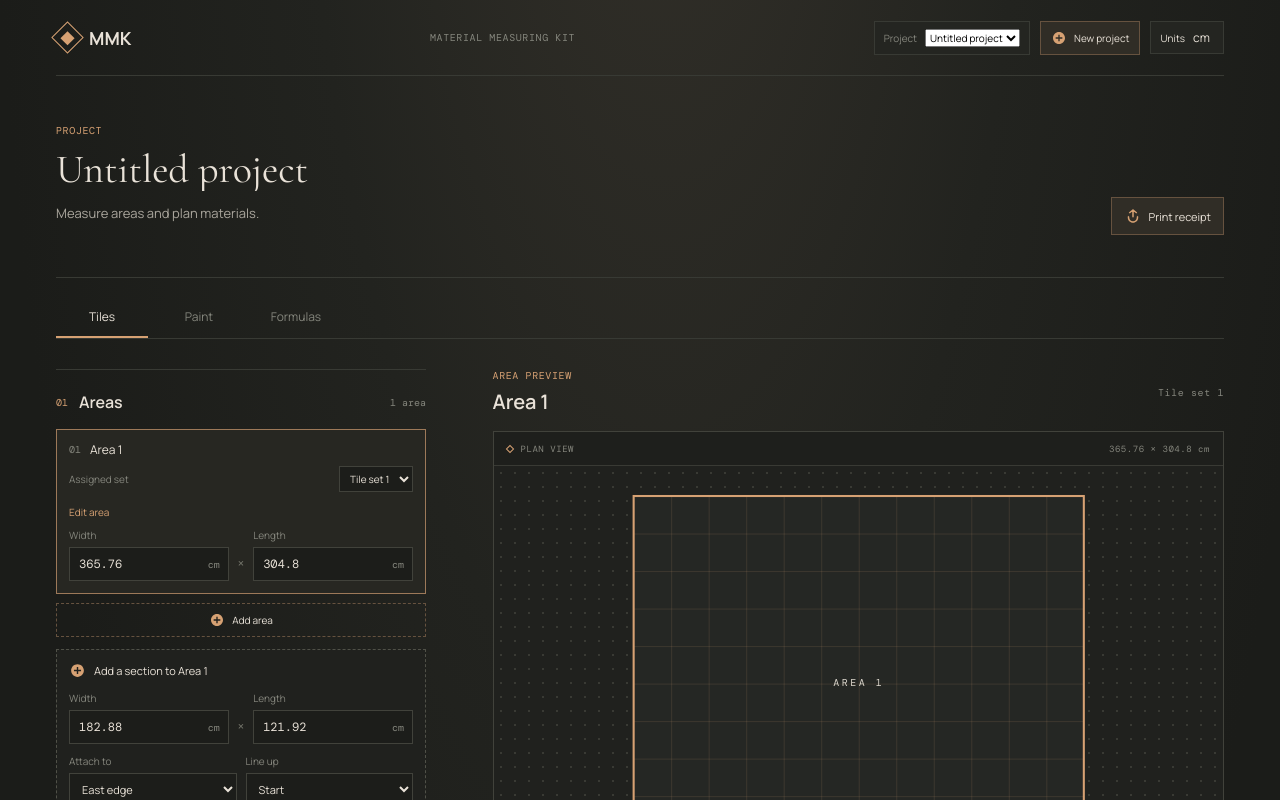
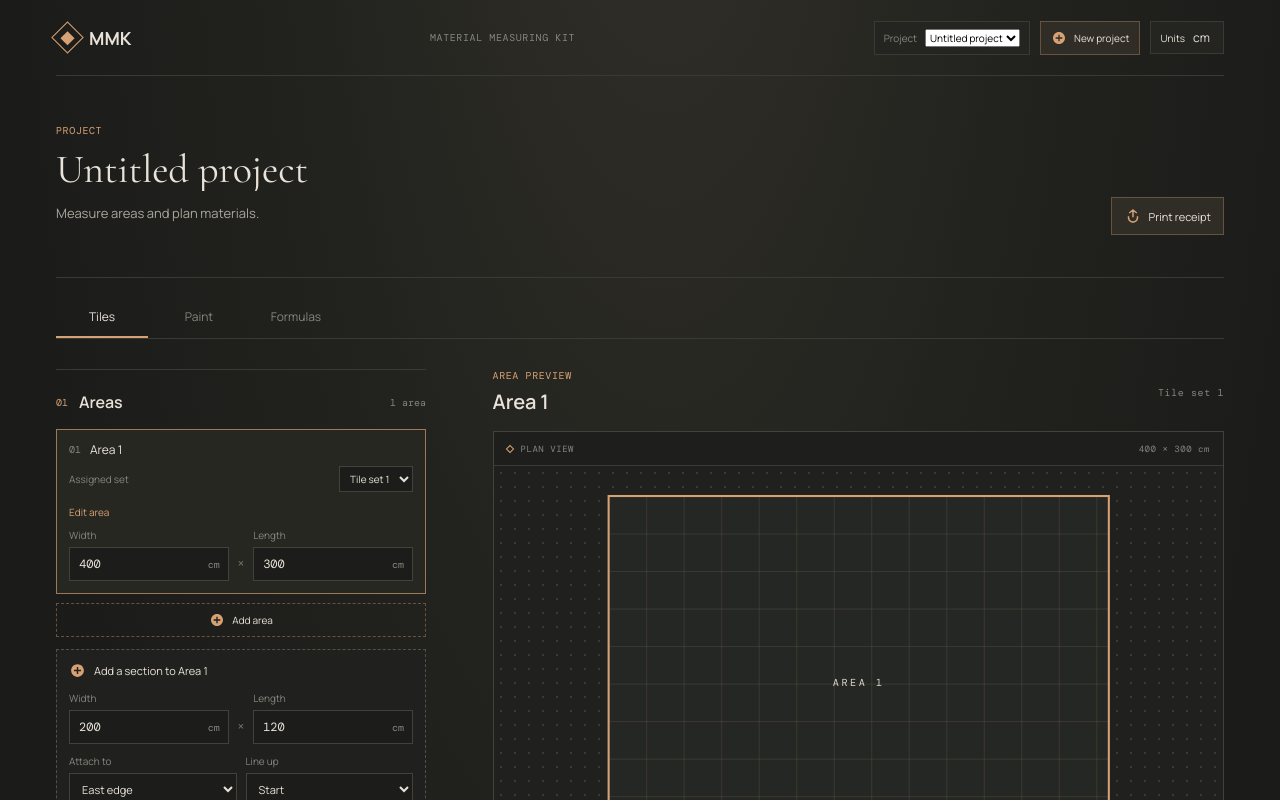
Before and after one commit to mcarmmsss/MMK, a React (Vite) app: page / in a window 1280 px wide. Shown: the top 800 px of the page. Built offline with nearby package versions, Linux system fonts and the light colour scheme.

Commit message:
Improve numeric input editing defaults

```diff
--- a/src/App.tsx
+++ b/src/App.tsx
@@ -1,4 +1,4 @@
-import { useEffect, useState } from 'react'
+import { useEffect, useRef, useState } from 'react'
 import addIcon from '../SVG/Add_ring_fill.svg'
 import moneyIcon from '../SVG/philippine-peso.svg'
 import moveIcon from '../SVG/move.svg'
@@ -42,11 +42,11 @@ function createId() {
 }
 
 function createTileSet(name = 'Tile set 1'): TileSet {
-  return { id: createId(), name, width: 12, height: 12, rotated: false, wasteOn: false, wastePercent: 10, priceOpen: false, priceMode: 'tile', unitPrice: 0, tilesPerBox: 8 }
+  return { id: createId(), name, width: 30 / 2.54, height: 30 / 2.54, rotated: false, wasteOn: false, wastePercent: 10, priceOpen: false, priceMode: 'tile', unitPrice: 0, tilesPerBox: 8 }
 }
 
 function createPaintSettings(): PaintSettings {
-  return { source: 'outline', manualArea: 25, manualUnit: 'm2', wallHeight: 96, openings: [], openingArea: 0, openingAreaUnit: 'm2', coats: 1, volume: 'litres', unitPrice: 0 }
+  return { source: 'outline', manualArea: 25, manualUnit: 'm2', wallHeight: 240 / 2.54, openings: [], openingArea: 0, openingAreaUnit: 'm2', coats: 1, volume: 'litres', unitPrice: 0 }
 }
 
 function createTileCalculation(): TileCalculation {
@@ -55,7 +55,34 @@ function createTileCalculation(): TileCalculation {
 
 function createProject(name = 'Untitled project'): Project {
   const tileSet = createTileSet()
-  return { id: createId(), name, areas: [{ id: 1, name: 'Area 1', tileSetId: tileSet.id, sections: [{ id: 1, x: 0, y: 0, width: 144, height: 120 }], paint: createPaintSettings(), tileCalculation: createTileCalculation() }], tileSets: [tileSet] }
+  return { id: createId(), name, areas: [{ id: 1, name: 'Area 1', tileSetId: tileSet.id, sections: [{ id: 1, x: 0, y: 0, width: 400 / 2.54, height: 300 / 2.54 }], paint: createPaintSettings(), tileCalculation: createTileCalculation() }], tileSets: [tileSet] }
+}
+
+type NumericInputProps = Omit<React.InputHTMLAttributes<HTMLInputElement>, 'type' | 'value' | 'onChange'> & {
+  value: number
+  onValueChange: (value: number) => void
+}
+
+function NumericInput({ value, onValueChange, ...props }: NumericInputProps) {
+  const [draft, setDraft] = useState(String(value))
+  const inputRef = useRef<HTMLInputElement>(null)
+
+  useEffect(() => {
+    if (document.activeElement !== inputRef.current) setDraft(String(value))
+  }, [value])
+
+  return <input
+    {...props}
+    ref={inputRef}
+    type="number"
+    value={draft}
+    onChange={(event) => {
+      const next = event.target.value
+      setDraft(next)
+      if (next !== '' && Number.isFinite(Number(next))) onValueChange(Number(next))
+    }}
+    onBlur={() => setDraft(String(value))}
+  />
 }
 
 function loadProjects(): Project[] {
@@ -373,8 +400,8 @@ function App() {
   const [selectedId, setSelectedId] = useState(1)
   const [attachSide, setAttachSide] = useState<Side>('east')
   const [alignment, setAlignment] = useState<Alignment>('start')
-  const [newWidth, setNewWidth] = useState(() => Number(fromInches(toInches(6, 'ft'), defaultUnit).toFixed(2)))
-  const [newHeight, setNewHeight] = useState(() => Number(fromInches(toInches(4, 'ft'), defaultUnit).toFixed(2)))
+  const [newWidth, setNewWidth] = useState(200)
+  const [newHeight, setNewHeight] = useState(120)
   const [notice, setNotice] = useState('')
   const [drag, setDrag] = useState<DragState | null>(null)
 
@@ -537,7 +564,7 @@ function App() {
   }
 
   function addOpening() {
-    updatePaint((paint) => ({ ...paint, openings: [...paint.openings, { id: Math.max(0, ...paint.openings.map((opening) => opening.id)) + 1, count: 1, width: 36, height: 80 }] }))
+    updatePaint((paint) => ({ ...paint, openings: [...paint.openings, { id: Math.max(0, ...paint.openings.map((opening) => opening.id)) + 1, count: 1, width: 90 / 2.54, height: 200 / 2.54 }] }))
   }
 
   function removeOpening(id: number) {
@@ -701,9 +728,9 @@ function App() {
                   <button className="area-edit-button" type="button" onClick={() => selectArea(area)}>Edit area</button>
                   {area.id === selectedArea.id && <div className="section-dimensions">
                     {sections.map((section, sectionIndex) => <div className="dimension-pair" key={section.id}>
-                      <label><span>{sectionIndex === 0 ? 'Width' : `Section ${sectionIndex + 1} width`}</span><span className="input-wrap"><input type="number" min="0.1" step="0.1" value={displayLength(section.width, unit)} onChange={(event) => updateSection(section.id, 'width', Number(event.target.value))} /><small>{unit}</small></span></label>
+                      <label><span>{sectionIndex === 0 ? 'Width' : `Section ${sectionIndex + 1} width`}</span><span className="input-wrap"><NumericInput min="0.1" step="0.1" value={Number(displayLength(section.width, unit))} onValueChange={(value) => updateSection(section.id, 'width', value)} /><small>{unit}</small></span></label>
                       <span className="dimension-times">×</span>
-                      <label><span>Length</span><span className="input-wrap"><input type="number" min="0.1" step="0.1" value={displayLength(section.height, unit)} onChange={(event) => updateSection(section.id, 'height', Number(event.target.value))} /><small>{unit}</small></span></label>
+                      <label><span>Length</span><span className="input-wrap"><NumericInput min="0.1" step="0.1" value={Number(displayLength(section.height, unit))} onValueChange={(value) => updateSection(section.id, 'height', value)} /><small>{unit}</small></span></label>
                       {sections.length > 1 && <button className="remove-subsection" type="button" onClick={() => removeSection(section.id)} aria-label={`Remove section ${sectionIndex + 1}`}><img src={trashIcon} alt="" /></button>}
                     </div>)}
                   </div>}
@@ -714,9 +741,9 @@ function App() {
             <div className="attach-box">
               <div className="attach-title"><img src={addIcon} alt="" /><span>Add a section to {selectedArea.name}</span></div>
               <div className="attach-dimensions">
-                <label><span>Width</span><span className="input-wrap"><input type="number" min="0.1" step="0.1" value={newWidth} onChange={(event) => setNewWidth(Number(event.target.value))} /><small>{unit}</small></span></label>
+                <label><span>Width</span><span className="input-wrap"><NumericInput min="0.1" step="0.1" value={newWidth} onValueChange={setNewWidth} /><small>{unit}</small></span></label>
                 <span className="dimension-times">×</span>
-                <label><span>Length</span><span className="input-wrap"><input type="number" min="0.1" step="0.1" value={newHeight} onChange={(event) => setNewHeight(Number(event.target.value))} /><small>{unit}</small></span></label>
+                <label><span>Length</span><span className="input-wrap"><NumericInput min="0.1" step="0.1" value={newHeight} onValueChange={setNewHeight} /><small>{unit}</small></span></label>
               </div>
               <div className="attach-options">
                 <label><span>Attach to</span><select value={attachSide} onChange={(event) => setAttachSide(event.target.value as Side)}><option value="north">North edge</option><option value="east">East edge</option><option value="south">South edge</option><option value="west">West edge</option></select></label>
@@ -733,7 +760,7 @@ function App() {
             <div className="segmented-control calculation-mode"><button className={selectedArea.tileCalculation.mode === 'layout' ? 'active' : ''} type="button" aria-pressed={selectedArea.tileCalculation.mode === 'layout'} onClick={() => updateTileCalculation((calculation) => ({ ...calculation, mode: 'layout' }))}>Placement</button><button className={selectedArea.tileCalculation.mode === 'simple' ? 'active' : ''} type="button" aria-pressed={selectedArea.tileCalculation.mode === 'simple'} onClick={() => updateTileCalculation((calculation) => ({ ...calculation, mode: 'simple' }))}>Simple area</button></div>
             {selectedArea.tileCalculation.mode === 'layout' && <>
               <label className="tile-layout-select"><span>Placement layout</span><select value={selectedArea.tileCalculation.layout} onChange={(event) => updateTileCalculation((calculation) => ({ ...calculation, layout: event.target.value as TileLayout }))}><option value="straight">Straight / grid</option><option value="running-bond">Running bond</option><option value="diagonal">Diagonal</option><option value="herringbone">Herringbone</option></select></label>
-              {selectedArea.tileCalculation.layout === 'running-bond' && <div className="bond-offset-fields"><label className="tile-layout-select"><span>Row offset</span><select value={selectedArea.tileCalculation.bondOffsetMode} onChange={(event) => updateTileCalculation((calculation) => ({ ...calculation, bondOffsetMode: event.target.value as BondOffsetMode }))}><option value="half">Half tile</option><option value="third">Third tile</option><option value="custom">Custom fraction</option></select></label>{selectedArea.tileCalculation.bondOffsetMode === 'custom' && <label className="tile-layout-select"><span>Offset of tile width</span><span className="input-wrap"><input type="number" min="5" max="95" step="1" value={Math.round(selectedArea.tileCalculation.customBondOffset * 100)} onChange={(event) => updateTileCalculation((calculation) => ({ ...calculation, customBondOffset: Math.min(0.95, Math.max(0.05, Number(event.target.value) / 100)) }))} /><small>%</small></span></label>}</div>}
+              {selectedArea.tileCalculation.layout === 'running-bond' && <div className="bond-offset-fields"><label className="tile-layout-select"><span>Row offset</span><select value={selectedArea.tileCalculation.bondOffsetMode} onChange={(event) => updateTileCalculation((calculation) => ({ ...calculation, bondOffsetMode: event.target.value as BondOffsetMode }))}><option value="half">Half tile</option><option value="third">Third tile</option><option value="custom">Custom fraction</option></select></label>{selectedArea.tileCalculation.bondOffsetMode === 'custom' && <label className="tile-layout-select"><span>Offset of tile width</span><span className="input-wrap"><NumericInput min="5" max="95" step="1" value={Math.round(selectedArea.tileCalculation.customBondOffset * 100)} onValueChange={(value) => updateTileCalculation((calculation) => ({ ...calculation, customBondOffset: Math.min(0.95, Math.max(0.05, value / 100)) }))} /><small>%</small></span></label>}</div>}
               {selectedArea.tileCalculation.layout === 'herringbone' && <p className="section-description layout-note">A 2:1 tile proportion gives the standard herringbone pattern. Other proportions use an approximate count.</p>}
             </>}
           </section>
@@ -745,9 +772,9 @@ function App() {
             <p className="tile-set-assignment">Assigned to {activeProject.areas.filter((area) => area.tileSetId === editingTileSet.id).map((area) => area.name).join(', ') || 'no areas'}</p>
             <div className="section-heading tile-settings-heading"><span className="tile-settings-label">Tile dimensions</span><button className={`icon-control rotate-control ${editingTileSet.rotated ? 'is-active' : ''}`} type="button" onClick={() => updateEditingTileSet((tileSet) => ({ ...tileSet, rotated: !tileSet.rotated }))} aria-label="Rotate tile layout" title="Rotate tile layout"><img src={rotateIcon} alt="" /></button></div>
             <div className="tile-inputs">
-              <label><span>Width</span><span className="input-wrap"><input type="number" min="0.1" step="0.1" value={displayLength(editingTileSet.width, unit)} onChange={(event) => updateEditingTileSet((tileSet) => ({ ...tileSet, width: toInches(Number(event.target.value), unit) }))} /><small>{unit}</small></span></label>
+              <label><span>Width</span><span className="input-wrap"><NumericInput min="0.1" step="0.1" value={Number(displayLength(editingTileSet.width, unit))} onValueChange={(value) => updateEditingTileSet((tileSet) => ({ ...tileSet, width: toInches(value, unit) }))} /><small>{unit}</small></span></label>
               <span className="dimension-times">×</span>
-              <label><span>Length</span><span className="input-wrap"><input type="number" min="0.1" step="0.1" value={displayLength(editingTileSet.height, unit)} onChange={(event) => updateEditingTileSet((tileSet) => ({ ...tileSet, height: toInches(Number(event.target.value), unit) }))} /><small>{unit}</small></span></label>
+              <label><span>Length</span><span className="input-wrap"><NumericInput min="0.1" step="0.1" value={Number(displayLength(editingTileSet.height, unit))} onValueChange={(value) => updateEditingTileSet((tileSet) => ({ ...tileSet, height: toInches(value, unit) }))} /><small>{unit}</small></span></label>
             </div>
             <div className="tile-swatch-row"><span className="tile-swatch" style={{ aspectRatio: `${editingWidth} / ${editingHeight}` }} /><span>{editingTileSet.rotated ? 'Rotated' : 'Default orientation'}</span><span className="tile-unit-note">{displayLength(editingWidth, unit)} × {displayLength(editingHeight, unit)} {unit}</span></div>
           </section>
@@ -755,7 +782,7 @@ function App() {
           <section className="control-section waste-section">
             <div className="section-heading"><div><span className="step-index">04</span><h2>Wastage</h2></div><button className={`switch ${editingTileSet.wasteOn ? 'is-on' : ''}`} type="button" role="switch" aria-checked={editingTileSet.wasteOn} aria-label="Include wastage" onClick={() => updateEditingTileSet((tileSet) => ({ ...tileSet, wasteOn: !tileSet.wasteOn }))}><span /></button></div>
             <p className="section-description">Percentage added to the base tile count.</p>
-            {editingTileSet.wasteOn && <label className="waste-input"><span><img src={percentIcon} alt="" /> Wastage</span><span className="input-wrap"><input type="number" min="0" max="100" step="1" value={editingTileSet.wastePercent} onChange={(event) => updateEditingTileSet((tileSet) => ({ ...tileSet, wastePercent: Math.min(100, Math.max(0, Number(event.target.value))) }))} /><small>%</small></span></label>}
+            {editingTileSet.wasteOn && <label className="waste-input"><span><img src={percentIcon} alt="" /> Wastage</span><span className="input-wrap"><NumericInput min="0" max="100" step="1" value={editingTileSet.wastePercent} onValueChange={(value) => updateEditingTileSet((tileSet) => ({ ...tileSet, wastePercent: Math.min(100, Math.max(0, value)) }))} /><small>%</small></span></label>}
           </section>
         </aside>
 
@@ -815,8 +842,8 @@ function App() {
           {assignedTileSet.priceOpen && <div className="price-panel">
             <div className="price-panel-heading"><div><img src={packageIcon} alt="" /><span>Sold by</span></div><div className="segmented-control"><button className={assignedTileSet.priceMode === 'tile' ? 'active' : ''} type="button" onClick={() => updateAssignedTileSet((tileSet) => ({ ...tileSet, priceMode: 'tile' }))}>Tile</button><button className={assignedTileSet.priceMode === 'box' ? 'active' : ''} type="button" onClick={() => updateAssignedTileSet((tileSet) => ({ ...tileSet, priceMode: 'box' }))}>Box</button></div></div>
             <div className="price-fields">
-              <label><span>Price per {assignedTileSet.priceMode}</span><span className="currency-input"><span>₱</span><input type="number" min="0" step="0.01" value={assignedTileSet.unitPrice} onChange={(event) => updateAssignedTileSet((tileSet) => ({ ...tileSet, unitPrice: Math.max(0, Number(event.target.value)) }))} /></span></label>
-              {assignedTileSet.priceMode === 'box' && <label><span>Tiles per box</span><span className="input-wrap"><input type="number" min="1" step="1" value={assignedTileSet.tilesPerBox} onChange={(event) => updateAssignedTileSet((tileSet) => ({ ...tileSet, tilesPerBox: Math.max(1, Number(event.target.value)) }))} /><small>tiles</small></span></label>}
+              <label><span>Price per {assignedTileSet.priceMode}</span><span className="currency-input"><span>₱</span><NumericInput min="0" step="0.01" value={assignedTileSet.unitPrice} onValueChange={(value) => updateAssignedTileSet((tileSet) => ({ ...tileSet, unitPrice: Math.max(0, value) }))} /></span></label>
+              {assignedTileSet.priceMode === 'box' && <label><span>Tiles per box</span><span className="input-wrap"><NumericInput min="1" step="1" value={assignedTileSet.tilesPerBox} onValueChange={(value) => updateAssignedTileSet((tileSet) => ({ ...tileSet, tilesPerBox: Math.max(1, value) }))} /><small>tiles</small></span></label>}
             </div>
             <div className="price-result"><span>{assignedTileSet.priceMode === 'box' ? `${boxCount} ${boxCount === 1 ? 'box' : 'boxes'} · ${boxCount * assignedTileSet.tilesPerBox} tiles` : `${materialTiles.toLocaleString()} tiles`}</span><strong>{formatMoney(priceTotal)}</strong></div>
           </div>}
@@ -836,28 +863,25 @@ function App() {
           </div>
           {selectedArea.paint.source === 'outline' ? <>
             <div className="paint-outline-summary"><span>Wall outline from {sections.length} {sections.length === 1 ? 'section' : 'sections'}</span><strong>{(outlinePerimeter(sections) * 0.0254).toFixed(2)} m perimeter</strong></div>
-            <label className="paint-field"><span>Wall height</span><span className="input-wrap"><input type="number" min="0.1" step="0.1" value={displayLength(selectedArea.paint.wallHeight, unit)} onChange={(event) => {
-              const value = Number(event.target.value)
+            <label className="paint-field"><span>Wall height</span><span className="input-wrap"><NumericInput min="0.1" step="0.1" value={Number(displayLength(selectedArea.paint.wallHeight, unit))} onValueChange={(value) => {
               if (value > 0) updatePaint((paint) => ({ ...paint, wallHeight: toInches(value, unit) }))
             }} /><small>{unit}</small></span></label>
             <div className="opening-heading"><span>Openings to subtract</span><button className="new-tile-set-button" type="button" onClick={addOpening}><img src={addIcon} alt="" /> Add opening</button></div>
             {selectedArea.paint.openings.map((opening, index) => <div className="opening-row" key={opening.id}>
-              <label><span>Count</span><span className="input-wrap"><input type="number" min="0" step="1" value={opening.count} onChange={(event) => updateOpening(opening.id, (current) => ({ ...current, count: Math.max(0, Math.floor(Number(event.target.value) || 0)) }))} /><small>×</small></span></label>
-              <label><span>Width</span><span className="input-wrap"><input type="number" min="0.1" step="0.1" value={displayLength(opening.width, unit)} onChange={(event) => {
-                const value = Number(event.target.value)
+              <label><span>Count</span><span className="input-wrap"><NumericInput min="0" step="1" value={opening.count} onValueChange={(value) => updateOpening(opening.id, (current) => ({ ...current, count: Math.max(0, Math.floor(value)) }))} /><small>×</small></span></label>
+              <label><span>Width</span><span className="input-wrap"><NumericInput min="0.1" step="0.1" value={Number(displayLength(opening.width, unit))} onValueChange={(value) => {
                 if (value > 0) updateOpening(opening.id, (current) => ({ ...current, width: toInches(value, unit) }))
               }} /><small>{unit}</small></span></label>
-              <label><span>Height</span><span className="input-wrap"><input type="number" min="0.1" step="0.1" value={displayLength(opening.height, unit)} onChange={(event) => {
-                const value = Number(event.target.value)
+              <label><span>Height</span><span className="input-wrap"><NumericInput min="0.1" step="0.1" value={Number(displayLength(opening.height, unit))} onValueChange={(value) => {
                 if (value > 0) updateOpening(opening.id, (current) => ({ ...current, height: toInches(value, unit) }))
               }} /><small>{unit}</small></span></label>
               <button className="remove-subsection" type="button" onClick={() => removeOpening(opening.id)} aria-label={`Remove opening ${index + 1}`}><img src={trashIcon} alt="" /></button>
             </div>)}
-            <label className="paint-field"><span>Additional opening area</span><div className="area-input-pair"><span className="input-wrap"><input type="number" min="0" step="0.1" value={selectedArea.paint.openingArea} onChange={(event) => updatePaint((paint) => ({ ...paint, openingArea: Math.max(0, Number(event.target.value) || 0) }))} /><small>{selectedArea.paint.openingAreaUnit === 'm2' ? 'm²' : 'ft²'}</small></span><select aria-label="Additional opening area units" value={selectedArea.paint.openingAreaUnit} onChange={(event) => updatePaint((paint) => ({ ...paint, openingAreaUnit: event.target.value as AreaUnit }))}><option value="m2">m²</option><option value="ft2">ft²</option></select></div></label>
-          </> : <label className="paint-field"><span>Painted area</span><div className="area-input-pair"><span className="input-wrap"><input type="number" min="0" step="0.1" value={selectedArea.paint.manualArea} onChange={(event) => updatePaint((paint) => ({ ...paint, manualArea: Math.max(0, Number(event.target.value) || 0) }))} /><small>{selectedArea.paint.manualUnit === 'm2' ? 'm²' : 'ft²'}</small></span><select aria-label="Painted area units" value={selectedArea.paint.manualUnit} onChange={(event) => updatePaint((paint) => ({ ...paint, manualUnit: event.target.value as AreaUnit }))}><option value="m2">m²</option><option value="ft2">ft²</option></select></div></label>}
+            <label className="paint-field"><span>Additional opening area</span><div className="area-input-pair"><span className="input-wrap"><NumericInput min="0" step="0.1" value={selectedArea.paint.openingArea} onValueChange={(value) => updatePaint((paint) => ({ ...paint, openingArea: Math.max(0, value) }))} /><small>{selectedArea.paint.openingAreaUnit === 'm2' ? 'm²' : 'ft²'}</small></span><select aria-label="Additional opening area units" value={selectedArea.paint.openingAreaUnit} onChange={(event) => updatePaint((paint) => ({ ...paint, openingAreaUnit: event.target.value as AreaUnit }))}><option value="m2">m²</option><option value="ft2">ft²</option></select></div></label>
+          </> : <label className="paint-field"><span>Painted area</span><div className="area-input-pair"><span className="input-wrap"><NumericInput min="0" step="0.1" value={selectedArea.paint.manualArea} onValueChange={(value) => updatePaint((paint) => ({ ...paint, manualArea: Math.max(0, value) }))} /><small>{selectedArea.paint.manualUnit === 'm2' ? 'm²' : 'ft²'}</small></span><select aria-label="Painted area units" value={selectedArea.paint.manualUnit} onChange={(event) => updatePaint((paint) => ({ ...paint, manualUnit: event.target.value as AreaUnit }))}><option value="m2">m²</option><option value="ft2">ft²</option></select></div></label>}
           <div className="paint-final-fields">
-            <label className="paint-field"><span>Coats</span><span className="input-wrap"><input type="number" min="1" step="1" value={selectedArea.paint.coats} onChange={(event) => updatePaint((paint) => ({ ...paint, coats: Math.max(1, Math.floor(Number(event.target.value) || 1)) }))} /><small>coats</small></span></label>
-            <label className="paint-field"><span>Price per {selectedArea.paint.volume === 'litres' ? 'L' : 'gallon'}</span><span className="currency-input"><span>₱</span><input type="number" min="0" step="0.01" value={selectedArea.paint.unitPrice} onChange={(event) => updatePaint((paint) => ({ ...paint, unitPrice: Math.max(0, Number(event.target.value) || 0) }))} /></span></label>
+            <label className="paint-field"><span>Coats</span><span className="input-wrap"><NumericInput min="1" step="1" value={selectedArea.paint.coats} onValueChange={(value) => updatePaint((paint) => ({ ...paint, coats: Math.max(1, Math.floor(value)) }))} /><small>coats</small></span></label>
+            <label className="paint-field"><span>Price per {selectedArea.paint.volume === 'litres' ? 'L' : 'gallon'}</span><span className="currency-input"><span>₱</span><NumericInput min="0" step="0.01" value={selectedArea.paint.unitPrice} onValueChange={(value) => updatePaint((paint) => ({ ...paint, unitPrice: Math.max(0, value) }))} /></span></label>
           </div>
           <div className="paint-volume-row"><span>Quantity in</span><div className="segmented-control"><button className={selectedArea.paint.volume === 'litres' ? 'active' : ''} type="button" onClick={() => updatePaint((paint) => ({ ...paint, volume: 'litres' }))}>Litres</button><button className={selectedArea.paint.volume === 'gallons' ? 'active' : ''} type="button" onClick={() => updatePaint((paint) => ({ ...paint, volume: 'gallons' }))}>Gallons</button></div></div>
         </div>
```
